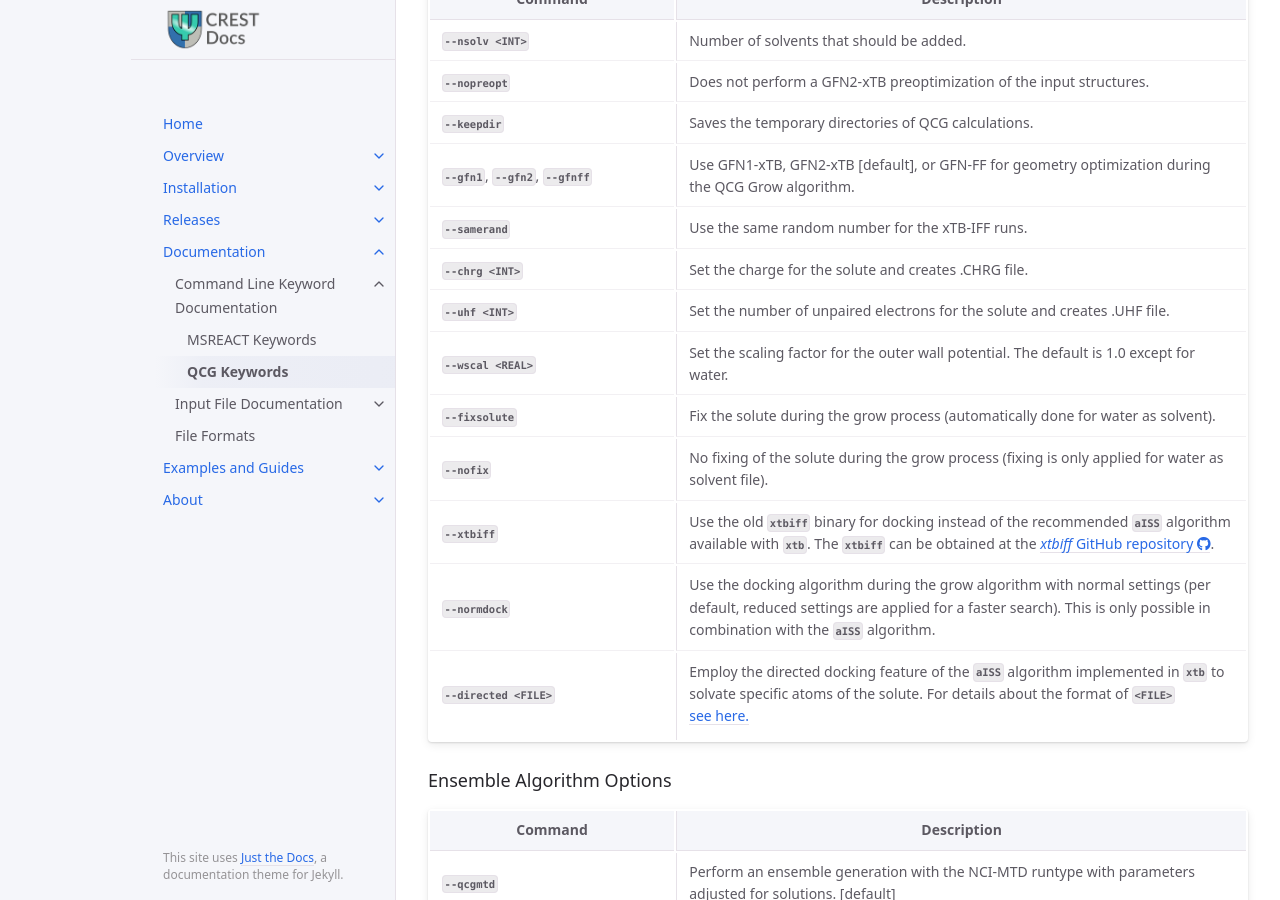
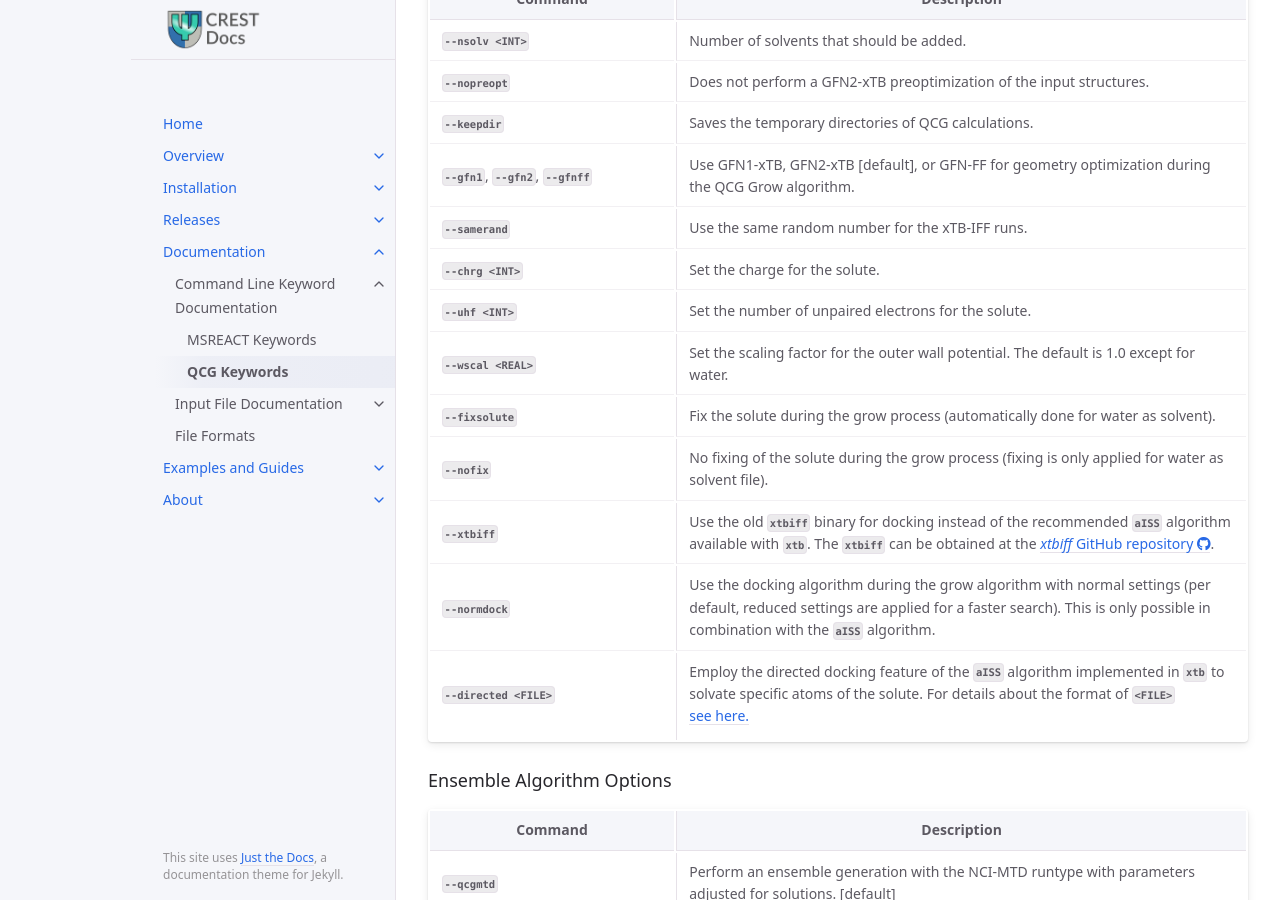
Before and after one commit to crest-lab/crest-docs, a Jekyll site: the page built from page/documentation/qcg_keywords.md, in a window 1280 px wide and 900 px high, scrolled down 1245 px. Built offline with Jekyll 4.4.1, drawn with Linux system fonts in a browser that asks for light colours.

Commit message:
Drop the .CHRG/.UHF file claims

```diff
--- a/_data/qcg.yml
+++ b/_data/qcg.yml
@@ -53,11 +53,11 @@ qcggrow:
 
   - cmd: --chrg <INT>
     descript: >
-      Set the charge for the solute and creates .CHRG file.
+      Set the charge for the solute.
 
   - cmd: --uhf <INT>
     descript: >
-      Set the number of unpaired electrons for the solute and creates .UHF file.
+      Set the number of unpaired electrons for the solute.
 
   - cmd: --wscal <REAL>
     descript: >
```
Also changed, not shown: page/examples/standard_sp.md (+1 -1 lines).
